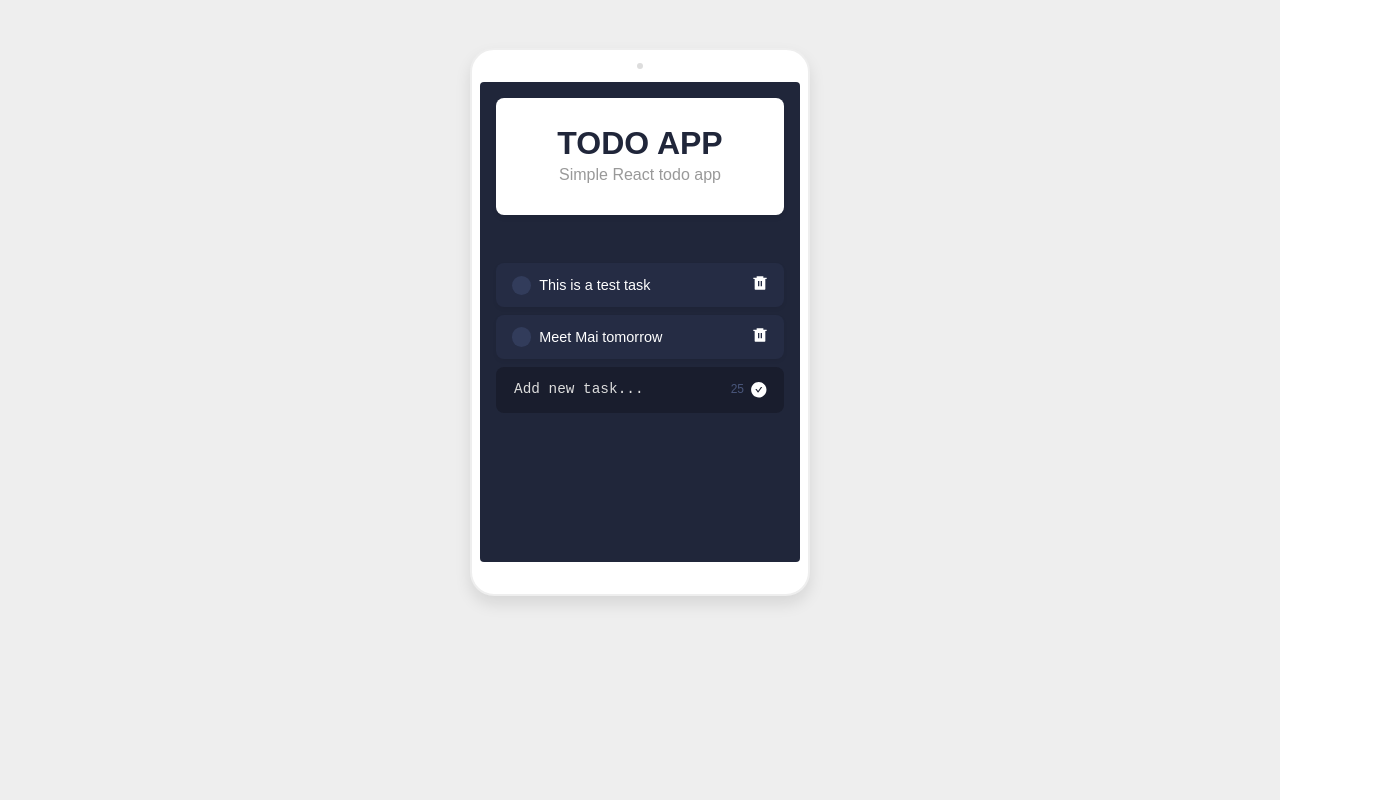
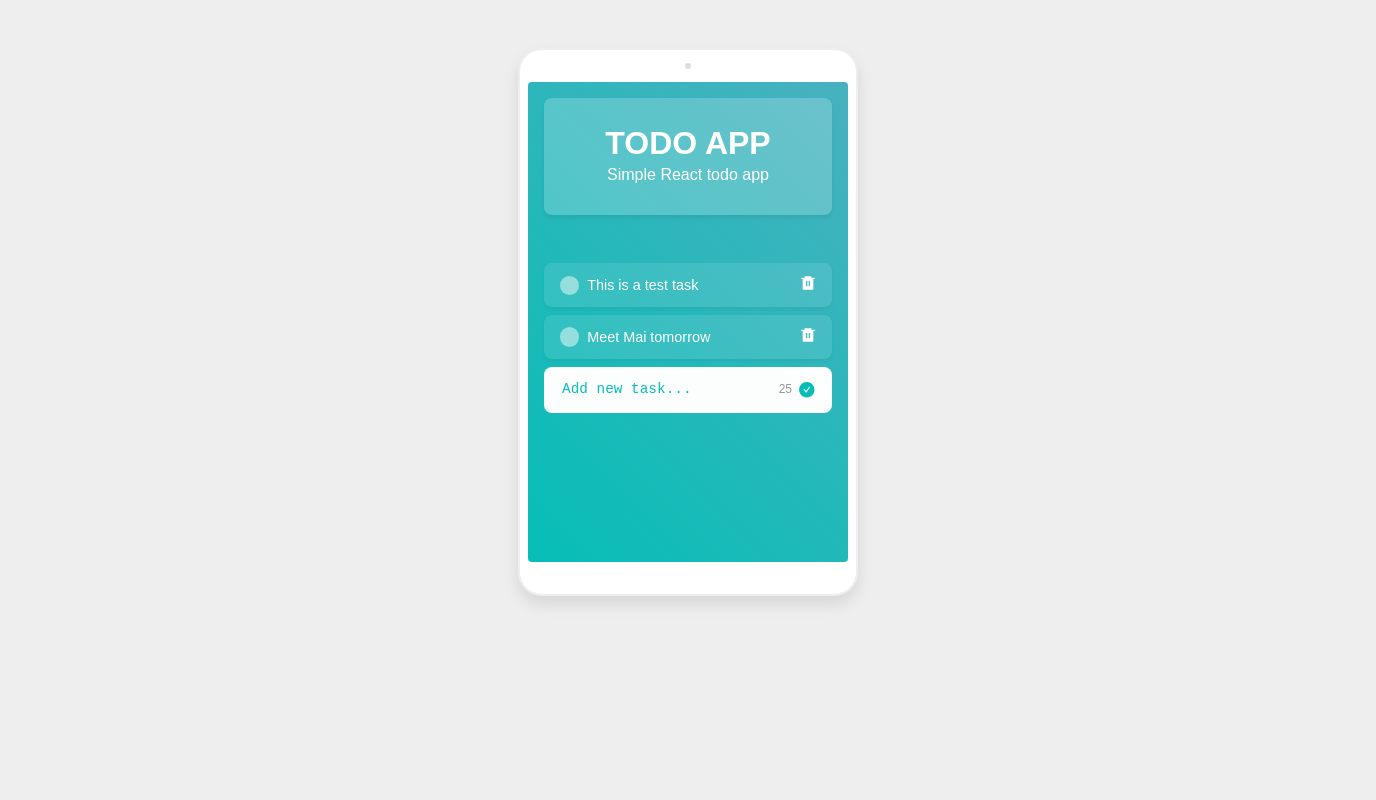
Before and after one commit to mhmdhasan/todo-app, a React (Create React App) app: page / in a window 1280 px wide. Shown: the top 800 px of the page, 1376 px wide, since content can reach past the window. Built offline with nearby package versions, Linux system fonts and the light colour scheme.

Commit message:
change app theme color & tidyup the index.html file

```diff
--- a/public/index.html
+++ b/public/index.html
@@ -4,11 +4,8 @@
 		<meta charset="utf-8" />
 		<link rel="icon" href="%PUBLIC_URL%/favicon.ico" />
 		<meta name="viewport" content="width=device-width, initial-scale=1" />
-    <meta name="theme-color" content="#000000" />
-    <meta
-      name="description"
-      content="Web site created using create-react-app"
-    />
+		<meta name="theme-color" content="#06beb6" />
+		<meta name="description" content="Web site created using create-react-app" />
 		<link rel="apple-touch-icon" href="%PUBLIC_URL%/logo192.png" />
 		<!--
       manifest.json provides metadata used when your web app is installed on a
@@ -38,6 +35,5 @@
 
       To begin the development, run `npm start` or `yarn start`.
       To create a production bundle, use `npm run build` or `yarn build`.
-    -->
-  </body>
+    --></body>
 </html>
--- a/src/index.css
+++ b/src/index.css
@@ -372,7 +372,7 @@ body {
 	width: 100%;
 	min-height: 100vh;
 	background: #eee;
-	padding: 3rem 0;
+	padding: 3rem;
 }
 
 .app-holder {
@@ -399,7 +399,8 @@ body {
 }
 
 .app-screen {
-	background: #20263a;
+	/* background: #20263a; */
+	background: linear-gradient(45deg, #06beb6, #48b1bf);
 	height: calc(100% - 2rem);
 	color: #fff;
 	padding: 1rem;
@@ -411,9 +412,10 @@ body {
 	text-align: center;
 	margin-bottom: 3rem;
 	line-height: 1rem;
-	background: white;
+	background: rgba(255, 255, 255, 0.2);
+
 	padding: 1rem;
-	color: #20263a;
+	color: #fff;
 	border-radius: 0.5rem;
 	box-shadow: 0 3px 5px rgba(0, 0, 0, 0.07);
 }
@@ -423,9 +425,9 @@ body {
 	text-transform: uppercase;
 	font-weight: 700;
 }
-.app-header p {
+/* .app-header p {
 	color: #999;
-}
+} */
 
 .todo-item-text {
 	transition: all 0.3s;
@@ -435,7 +437,8 @@ body {
 	display: flex;
 	align-items: center;
 	padding: 0.75rem 1rem;
-	background: #252c44;
+	/* background: #252c44; */
+	background: rgba(255, 255, 255, 0.1);
 	color: #fff;
 	border-radius: 0.5rem;
 	box-shadow: 0 2px 4px rgba(0, 0, 0, 0.05);
@@ -444,7 +447,7 @@ body {
 }
 .todo-item.completed .todo-item-text {
 	text-decoration: line-through;
-	color: #49567a;
+	/* color: #49567a; */
 }
 .todo-item.completed .todo-item-complete {
 	background: white;
@@ -465,13 +468,13 @@ body {
 	width: 1.2rem;
 	height: 1.2rem;
 	border-radius: 50%;
-	background: #323c5b;
+	background: rgba(255, 255, 255, 0.479);
 	margin-right: 0.5rem;
 	cursor: pointer;
 	display: flex;
 	align-items: center;
 	justify-content: center;
-	color: #20263a;
+	color: #06beb6;
 	flex-shrink: 0;
 	transition: all 0.3s;
 }
@@ -482,7 +485,7 @@ body {
 
 .new-item {
 	padding: 0.75rem 1rem;
-	background: #191d2d;
+	background: rgba(255, 255, 255, 0.99);
 	border-radius: 0.5rem;
 	display: flex;
 	align-items: center;
@@ -492,7 +495,7 @@ body {
 .new-item textarea {
 	width: 100%;
 	background: none;
-	color: #fff;
+	color: #06beb6;
 	border: none;
 	resize: none;
 	overflow: hidden;
@@ -502,7 +505,7 @@ body {
 	outline: none;
 }
 .new-item textarea::placeholder {
-	color: #ddd;
+	color: #06beb6;
 	font-size: 0.9rem;
 	font-family: monospace;
 }
@@ -510,7 +513,7 @@ body {
 .save {
 	background: none;
 	border: none;
-	color: #fff;
+	color: #06beb6;
 	cursor: pointer;
 	padding: 0;
 	margin: 0;
@@ -524,7 +527,7 @@ body {
 	top: 50%;
 	transform: translateY(-50%);
 	right: 2.5rem;
-	color: #49567a;
+	color: #969696;
 	font-size: 0.75rem;
 	display: flex;
 	align-items: center;
@@ -543,6 +546,9 @@ body {
 		box-shadow: none;
 		border: none;
 	}
+	.app-header {
+		padding: 3rem 1rem;
+	}
 	.app-holder::before {
 		display: none;
 	}
```
Lines whose indentation alone changed are shown as unchanged.
